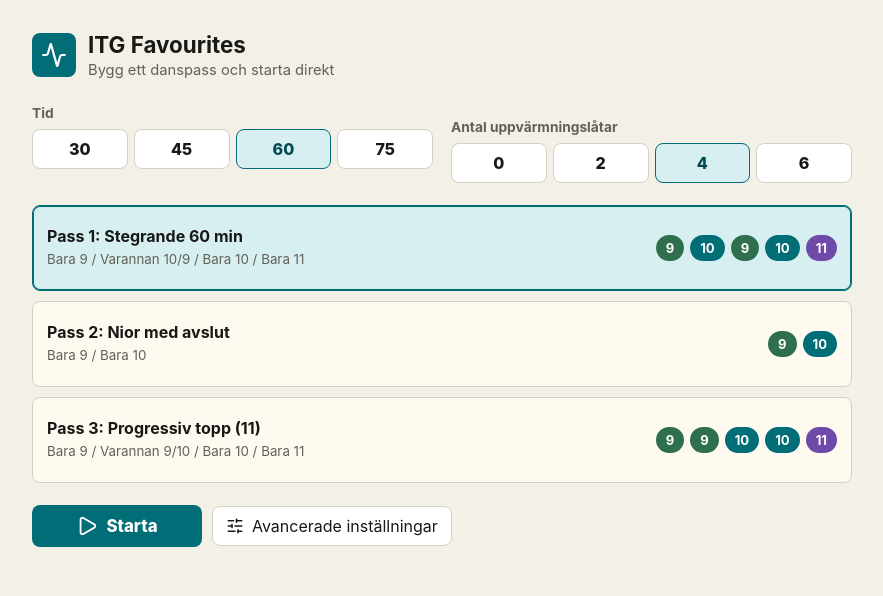
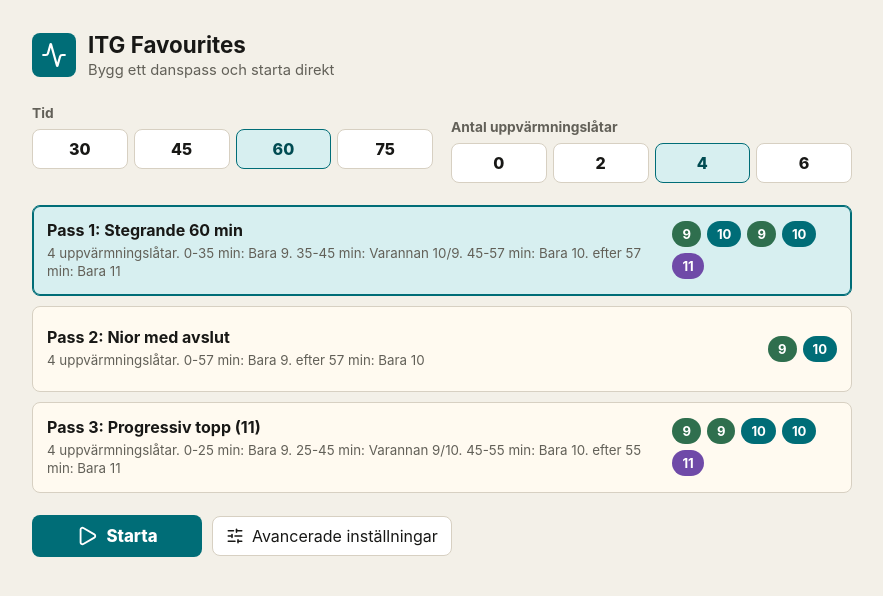
Before and after one commit to BaltaXYZ/app-ITG-favourites, a Next.js app: page / in a window 1280 px wide. Shown: the top 596 px of the page, without its empty margins (198-1081 px from the left). Built offline with nearby package versions, Linux system fonts and the light colour scheme.

Commit message:
Clarify template timing descriptions

```diff
--- a/src/app/page.tsx
+++ b/src/app/page.tsx
@@ -1032,7 +1032,20 @@ function templateDescription(template: PassPlan) {
 }
 
 function templateShortDescription(template: PassPlan) {
-  return template.segments.map((segment) => formatStrategy(segment.strategy)).join(" / ");
+  const warmup =
+    template.warmupSongCount > 0 ? `${template.warmupSongCount} uppvärmningslåtar. ` : "";
+  const segments = template.segments
+    .map((segment) => `${segmentTimeLabel(segment)}: ${formatStrategy(segment.strategy)}`)
+    .join(". ");
+  return `${warmup}${segments}`;
+}
+
+function segmentTimeLabel(segment: PassSegment) {
+  if (segment.untilMinute === undefined) {
+    return segment.fromMinute === 0 ? "från start" : `efter ${segment.fromMinute} min`;
+  }
+
+  return `${segment.fromMinute}-${segment.untilMinute} min`;
 }
 
 function difficultiesInStrategy(strategy: SegmentStrategy): Difficulty[] {
```
